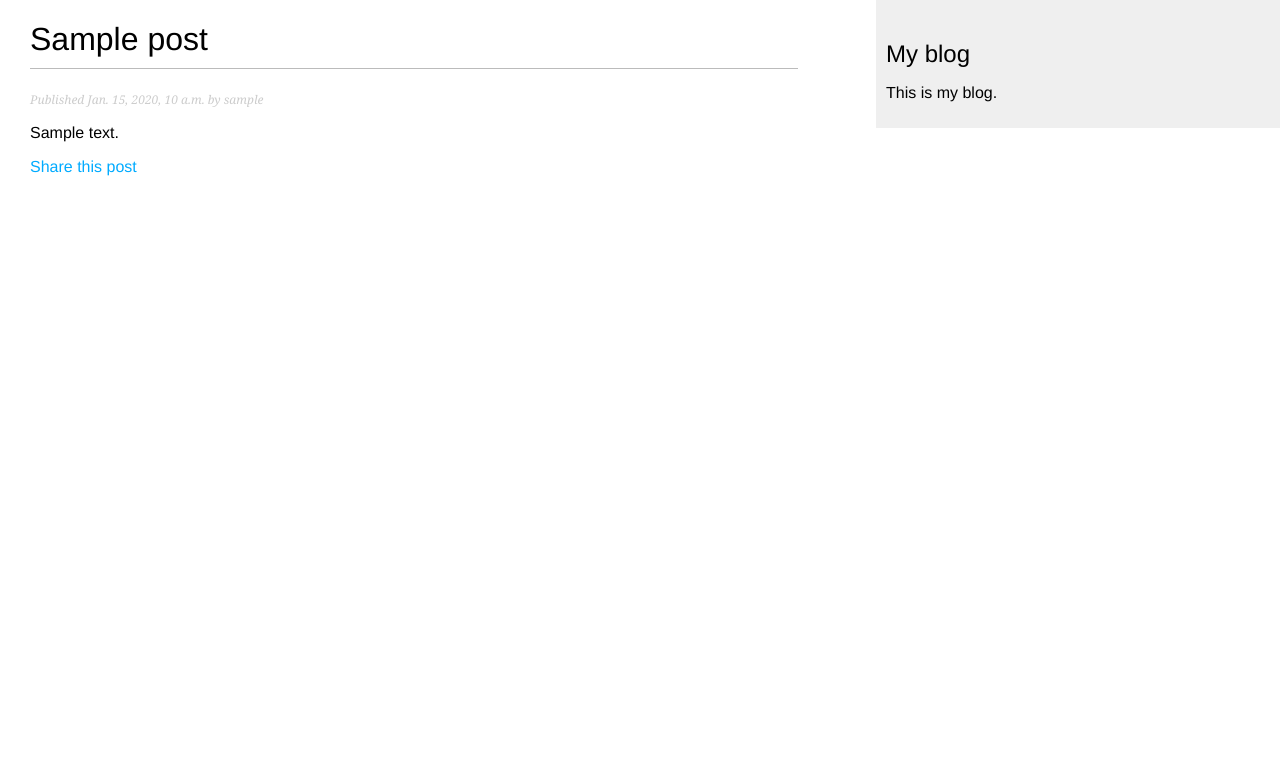
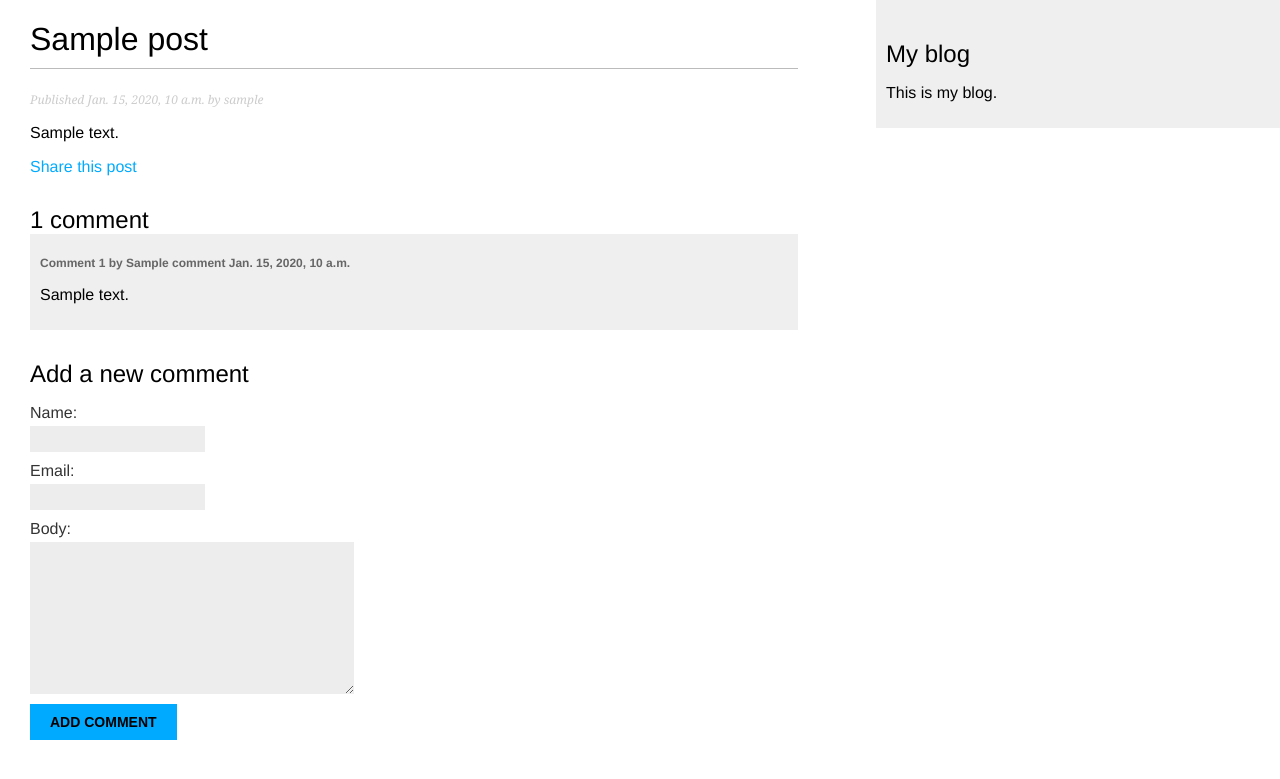
Before and after one commit to luisgcalderon/djangobyexample, a Django app: a page that uses mysite/blog/templates/blog/post/detail.html in a window 1280 px wide. Shown: the top 779 px of the page. Run offline with Django 3.2, Linux system fonts and the light colour scheme; tables that the repository leaves empty hold one stand-in row (values such as "Sample post"); parts of the project's set-up code (start-up, migrations or seed data) failed here and were passed over.

Commit message:
comments on post

```diff
--- a/mysite/blog/forms.py
+++ b/mysite/blog/forms.py
@@ -1,4 +1,6 @@
 from django import forms
+
+from .models import Comment
 
 class EmailPostForm(forms.Form):
     name = forms.CharField(max_length=25)
@@ -6,3 +8,8 @@ class EmailPostForm(forms.Form):
     to = forms.EmailField()
     comments = forms.CharField(required=False,
                                 widget=forms.Textarea)
+
+class CommentForm(forms.ModelForm):
+    class Meta:
+        model = Comment
+        fields = ('name', 'email', 'body')
--- a/mysite/blog/templates/blog/post/detail.html
+++ b/mysite/blog/templates/blog/post/detail.html
@@ -11,4 +11,30 @@
             Share this post
         </a>
     </p>
+    {% with comments.count as total_comments %}
+        <h2>
+            {{ total_comments }} comment{{ total_comments|pluralize}}
+        </h2>
+    {% endwith %}
+    {% for comment in comments %}
+        <div class="comment">
+            <p class="info">
+                Comment {{ forloop.counter }} by {{ comment.name }}
+                {{ comment.created }}
+            </p>
+            {{ comment.body|linebreaks }}
+        </div>
+    {% empty %}
+    <p>There are no comments yet.</p>
+    {% endfor %}
+    {% if new_comment %}
+        <h2>Your comment has been added.</h2>
+    {% else %}
+        <h2>Add a new comment</h2>
+        <form method="POST">
+            {{ comment_form.as_p }}
+            {% csrf_token %}
+            <p><input type="submit" value="Add Comment"></p>
+        </form>
+    {% endif %}
 {% endblock %}
--- a/mysite/blog/views.py
+++ b/mysite/blog/views.py
@@ -6,8 +6,8 @@ from django.core.mail import send_mail
 
 from mysite.settings import EMAIL_HOST_USER
 
-from .models import Post
-from .forms import EmailPostForm
+from .models import Post, Comment
+from .forms import EmailPostForm, CommentForm
 
 # Create your views here.
 
@@ -43,9 +43,26 @@ def post_detail(request, year, month, day, post):
                              publish__year=year,
                              publish__month=month,
                              publish__day=day)
+    # List of avtive comments for this post
+    comments = post.comments.filter(active=True)
+    new_comment = None
+    if request.method == 'POST':
+        comment_form = CommentForm(data=request.POST)
+        if comment_form.is_valid():
+            # Create Comment object but don't save to database yet
+            new_comment = comment_form.save(commit=False)
+            # Assign the current post to the comment
+            new_comment.post = post
+            # save the comment to the database
+            new_comment.save()
+    else:
+        comment_form = CommentForm()
     return render(request,
                   'blog/post/detail.html',
-                  {'post': post})
+                  {'post': post,
+                   'comments': comments,
+                   'new_comment': new_comment,
+                   'comment_form': comment_form})
 
 
 def post_share(request, post_id):
```
